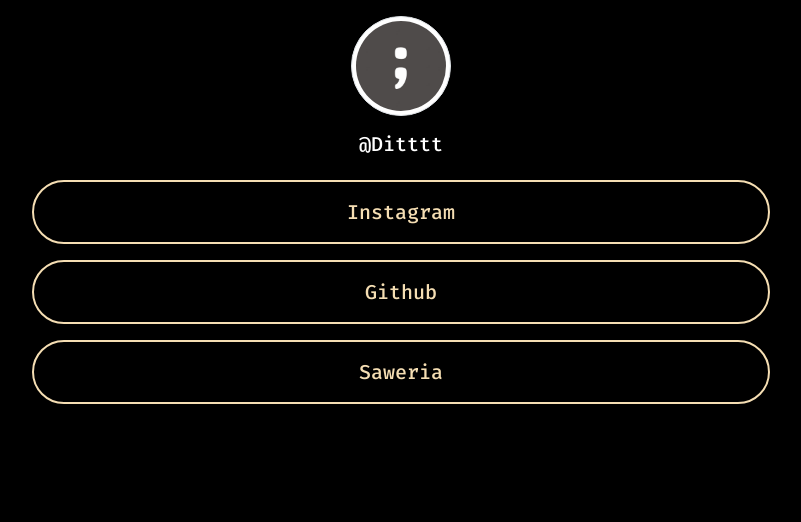
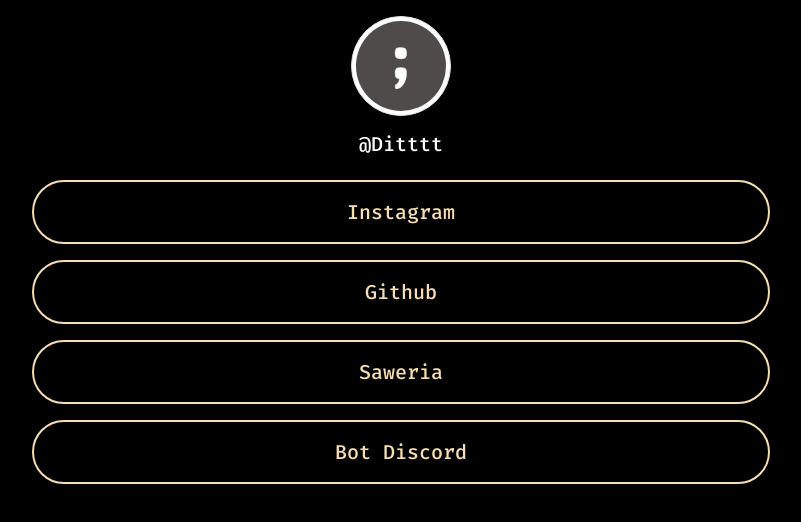
Before and after one commit to 12345678andiman/linktree-ditttt, a plain HTML site: page ditttt.htm in a window 1280 px wide. Shown: the whole page, without its empty margins (239-1040 px from the left). Drawn offline with nearby package versions, Linux system fonts and the light colour scheme.

Commit message:
add discord bot

```diff
--- a/ditttt.htm
+++ b/ditttt.htm
@@ -46,11 +46,11 @@
                     </div>
                 </a>
 
-                <!-- <a href="https://ditttt.github.io/discordbotadit.github.io/adit.htm" target="_blank" class="text-decoration-none  text-capitalize">
+                <a href="https://ditttt.github.io/discordbotadit.github.io/adit.htm" target="_blank" class="text-decoration-none  text-capitalize">
                     <div class="insta-box link-box mt-3">
                         Bot Discord
                     </div>
-                </a> -->
+                </a>
             </div>
         </div>
     </div>
```
